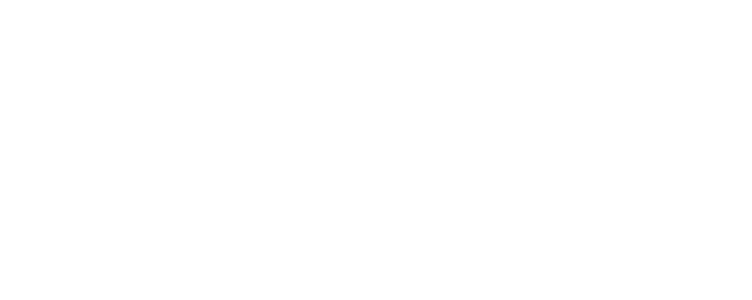
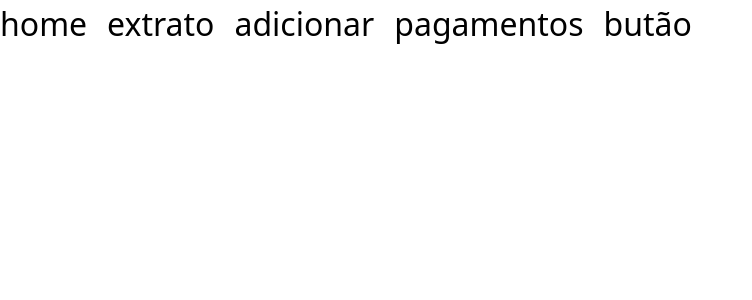
Before and after one commit to JoviOakz/MangoDB, a React (Vite) app in the folder extract/: page / in a window 1280 px wide. Shown: the top 300 px of the page, without its empty margins (0-752 px from the left). Built offline with nearby package versions, Linux system fonts and the light colour scheme.

Commit message:
feat: browser router

```diff
--- a/extract/package.json
+++ b/extract/package.json
@@ -14,7 +14,8 @@
     "@emotion/styled": "^11.13.0",
     "@mui/material": "^6.0.2",
     "react": "^18.3.1",
-    "react-dom": "^18.3.1"
+    "react-dom": "^18.3.1",
+    "react-router-dom": "^6.26.1"
   },
   "devDependencies": {
     "@eslint/js": "^9.9.0",
--- a/extract/src/components/NavBar.tsx
+++ b/extract/src/components/NavBar.tsx
@@ -1,7 +1,12 @@
 const NavBar = () => {
     return (
-        <div className="">
-
+        <div className="w-full h-[5vh] bg-blue-800 flex items-center text-white shadow-md shadow-slate-500">
+            <div className="w-[35%]" />
+            <div className="w-[45%] flex justify-around">
+                <h1>Home</h1>
+                <h1>Extrato</h1>
+                <h1>Adicionar Pagamento</h1>
+            </div>
         </div>
     )
 }
--- /dev/null
+++ b/extract/src/components/TesteNavBar.tsx
@@ -0,0 +1,17 @@
+import { Link, useNavigate, useParams } from "react-router-dom";
+
+export default function TesteNavBar() {
+
+    const navigate = useNavigate()
+    const { nomedotomate } = useParams()
+
+    return(
+        <div style={{ fontSize: "2rem", display: "flex", gap: "20px" }}>
+            <Link to="/">home</Link>
+            <Link to="/extrato">extrato</Link>
+            <Link to="/adicionar">adicionar</Link>
+            <Link to="/pagamentos">pagamentos</Link>
+            <button onClick={() => navigate("/")} >{nomedotomate || "butão"}</button>
+        </div>
+    )
+}
--- a/extract/src/main.tsx
+++ b/extract/src/main.tsx
@@ -1,10 +1,11 @@
 import { StrictMode } from 'react'
 import { createRoot } from 'react-dom/client'
-import Main from './pages/Main'
 import './index.css'
+import { RouterProvider } from 'react-router-dom'
+import { routes } from './routes/MainRoutes'
 
 createRoot(document.getElementById('root')!).render(
   <StrictMode>
-    <Main />
+    <RouterProvider router={routes} />
   </StrictMode>,
 )
--- /dev/null
+++ b/extract/src/routes/MainRoutes.tsx
@@ -0,0 +1,9 @@
+import { createBrowserRouter, Outlet } from "react-router-dom";
+import TesteNavBar from "../components/TesteNavBar";
+
+export const routes = createBrowserRouter([
+    {
+        path: "/",
+        element: <TesteNavBar/>
+    },
+])
```
Also changed, not shown: 1 other file (tests, documents, lock files or other folders).
